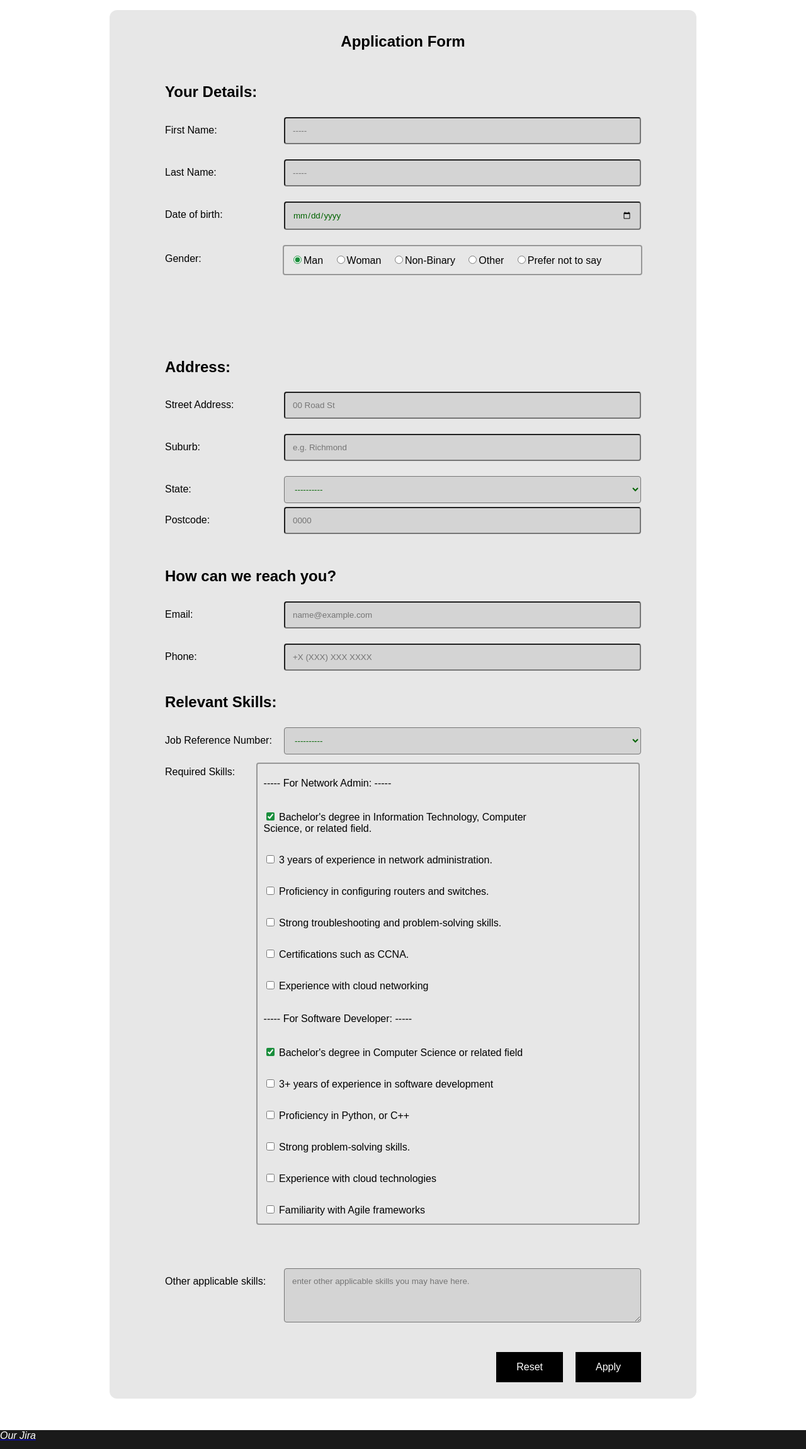
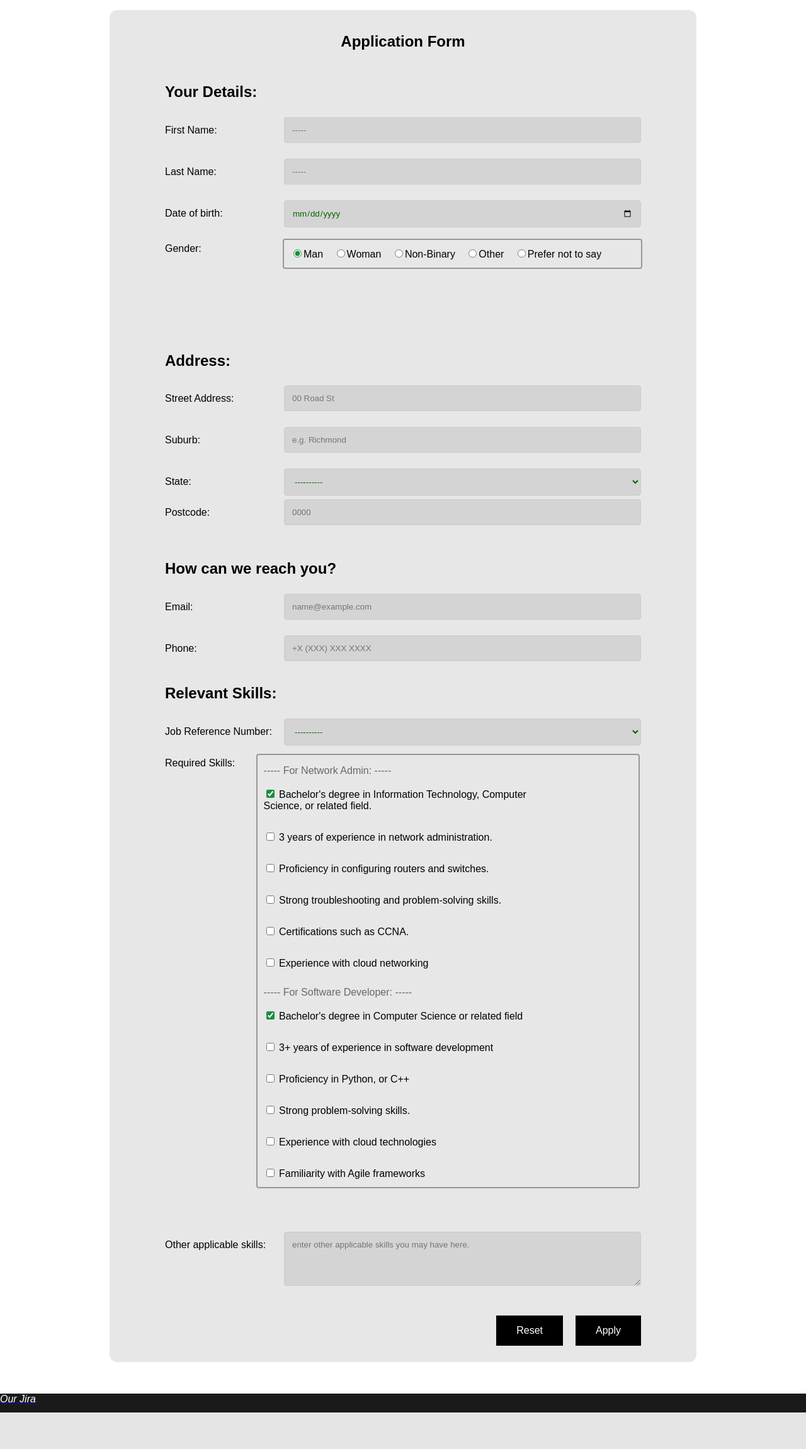
Before and after one commit to 105930160/tim_tam_project, a PHP site: page /apply.html in a window 1280 px wide. Shown: the part 172-2473 px from the top of the page at 63% size. After the commit the page ends 2415 px from the top, so only its background shows below. Run offline with PHP 8.4, Linux system fonts and the light colour scheme.

Commit message:
fixed html errors

```diff
--- a/apply.html
+++ b/apply.html
@@ -64,7 +64,7 @@
                             <div class="row">
                                 <div class="col-25"><span class="list_label">Gender:</span></div>
                                 <fieldset id="gender_field">  <!--SP [1/4 3:11pm]: Gender feildset begins-->
-                                    <div class="col-25"><legend><span>Gender:</span></legend></div>
+                                    <legend><span class="col-25">Gender:</span></legend>
                                         <div class="col-75" id="gender_list">
                                             <label for="man"><input type="radio" id="man" name="gender" value="man" required="required" checked="checked">Man</label>
                                             <label for="woman"><input type="radio" id="woman" name="gender" value="woman">Woman</label>
@@ -73,7 +73,6 @@
                                             <label for="g_no"><input type="radio" id="g_no" name="gender" value="prefer not to say">Prefer not to say</label>
                                         </div>
                                 </fieldset>  <!--SP [1/4 3:11pm]: Gender feildset ends-->
-                            </div>
                             </div>
                         </section>  <!--end div personal_details-->
 
@@ -147,7 +146,7 @@
                             <fieldset> <!--begin required skills-->
                                 <legend><span>Required Skills:</span></legend>
                                     <ul id="skills_list"> <!--network admin skills-->
-                                        <div class="col-75"><p class="subtitle">----- For Network Admin: -----</p></div>
+                                        <li class="subtitle col-75">----- For Network Admin: -----</li>
                                         <li><div class="col-75"><label for="job1_skill1"><input type="checkbox" id="job1_skill1" name="skills[]" value="skill_1" checked="checked" required="required">
                                         Bachelor's degree in Information Technology, Computer Science, or related field.</label></div></li>
 
@@ -166,7 +165,7 @@
                                         <li><div class="col-75"><label for="job1_skill6"><input type="checkbox" id="job1_skill6" name="skills[]" value="skill_6">
                                         Experience with cloud networking</label></div></li>
 
-                                        <div class="col-75"><p class="subtitle">----- For Software Developer: -----</p></div> <!--software developer skills-->
+                                        <li class="subtitle col-75">----- For Software Developer: -----</li> <!--software developer skills-->
                                         <li><div class="col-75"><label for="job2_skill1"><input type="checkbox" id="job2_skill1" name="skills[]" value="skill_1" checked="checked" required="required">
                                         Bachelor's degree in Computer Science or related field</label></div></li>
 
--- a/styles/styles.css
+++ b/styles/styles.css
@@ -15,7 +15,7 @@ input[type=text], input[type=date], input[type=tel], textarea, select {   /* sty
     background-color: rgba(105, 105, 105, 0.154);
     width:100%;
     padding: 12px;
-    border: 1px colid #ccc;
+    border: 1px solid #ccc;
     border-radius: 4px;
     box-sizing: border-box;
     resize: vertical;
@@ -60,6 +60,7 @@ form {
 
 /* float labels left: 25% width */
 .col-25 {
+    display: block;
     float: left;
     width: 25%;
     margin-top: 6px;
@@ -138,7 +139,6 @@ fieldset #skills_list {
     position: relative;
     top: -35px;
     left: -16px;
-
 }
 #gender_list label {
     position: relative;
@@ -149,8 +149,17 @@ fieldset #skills_list {
     left: 10px;
 }
 #skills_list .subtitle {
+    display: block;
     position: relative;
     left: 10px;
+    top: 10px;
+    padding-bottom: 10px;
+    color:#696969;
+}
+
+.break {
+    display: block;
+    color: black;
 }
 
 
```
